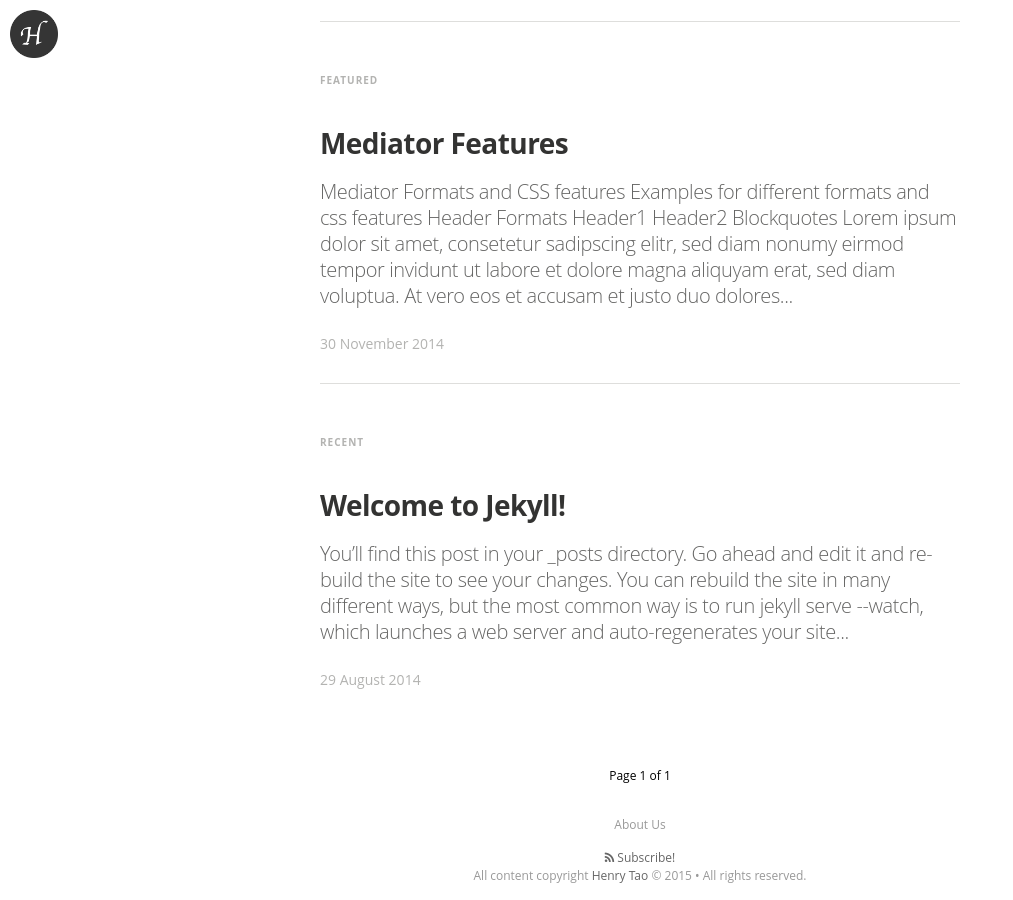
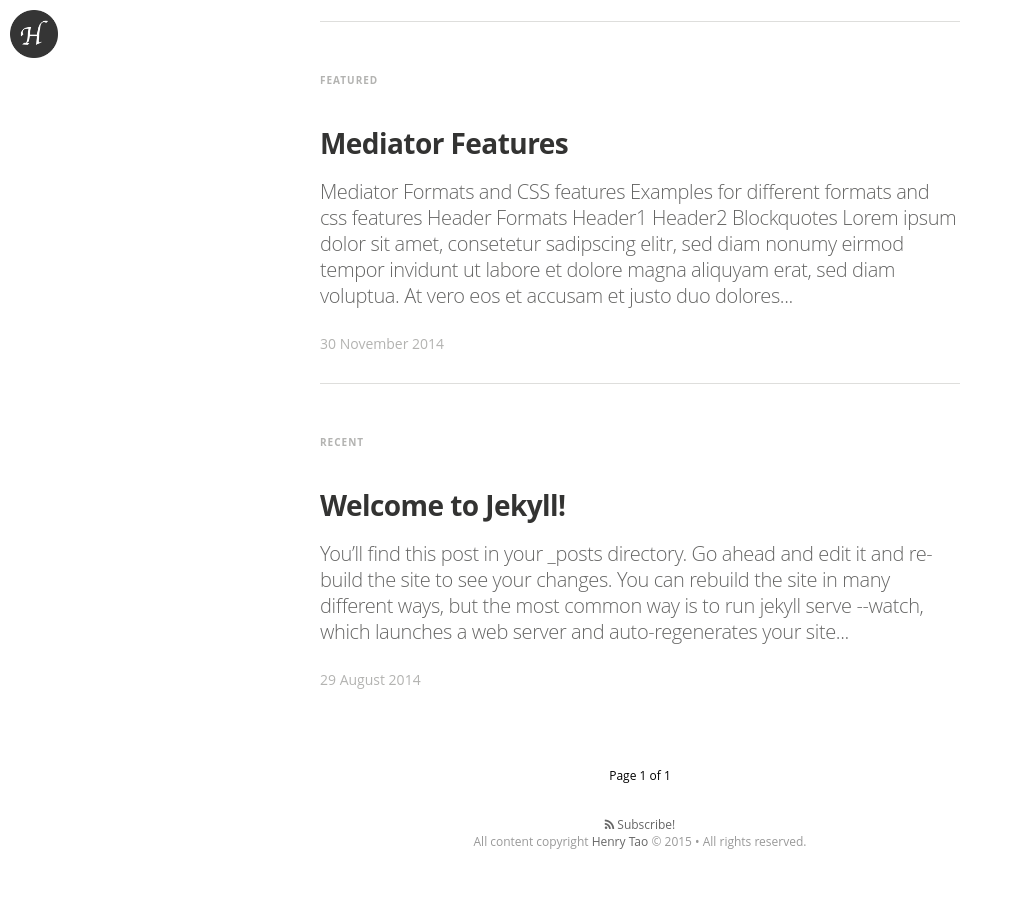
Before and after one commit to henrytao-me/henrytao, a Jekyll site: the page built from index.html, in a window 1280 px wide and 900 px high, scrolled down 674 px. Shown: the whole window, without its empty margins (0-1013 px from the left). Built offline with Jekyll 4.4.1, drawn with Linux system fonts in a browser that asks for light colours; nearby versions of some CDN libraries; some web fonts are replaced; Markdown is read by kramdown in place of the engine named in the settings; the list of posts is cut into pages by our own code; after the commit the page ends 1541 px from its top, so only the background shows below that; grey boxes are pictures that could not be loaded.

Commit message:
[GH-PAGES] Updated template

```diff
--- a/_includes/footer.html
+++ b/_includes/footer.html
@@ -11,7 +11,6 @@
           &nbsp;&nbsp;·&nbsp;&nbsp;
       {% endif %}
     {% endfor %}
-    <a href="https://mysquar.com/en/about">About Us</a>
   </div>
 
   <a class="subscribe" href="{{ "/feed.xml" | prepend: site.baseurl }}"> <span class="tooltip"> <i class="fa fa-rss"></i> Subscribe!</span></a>
```
